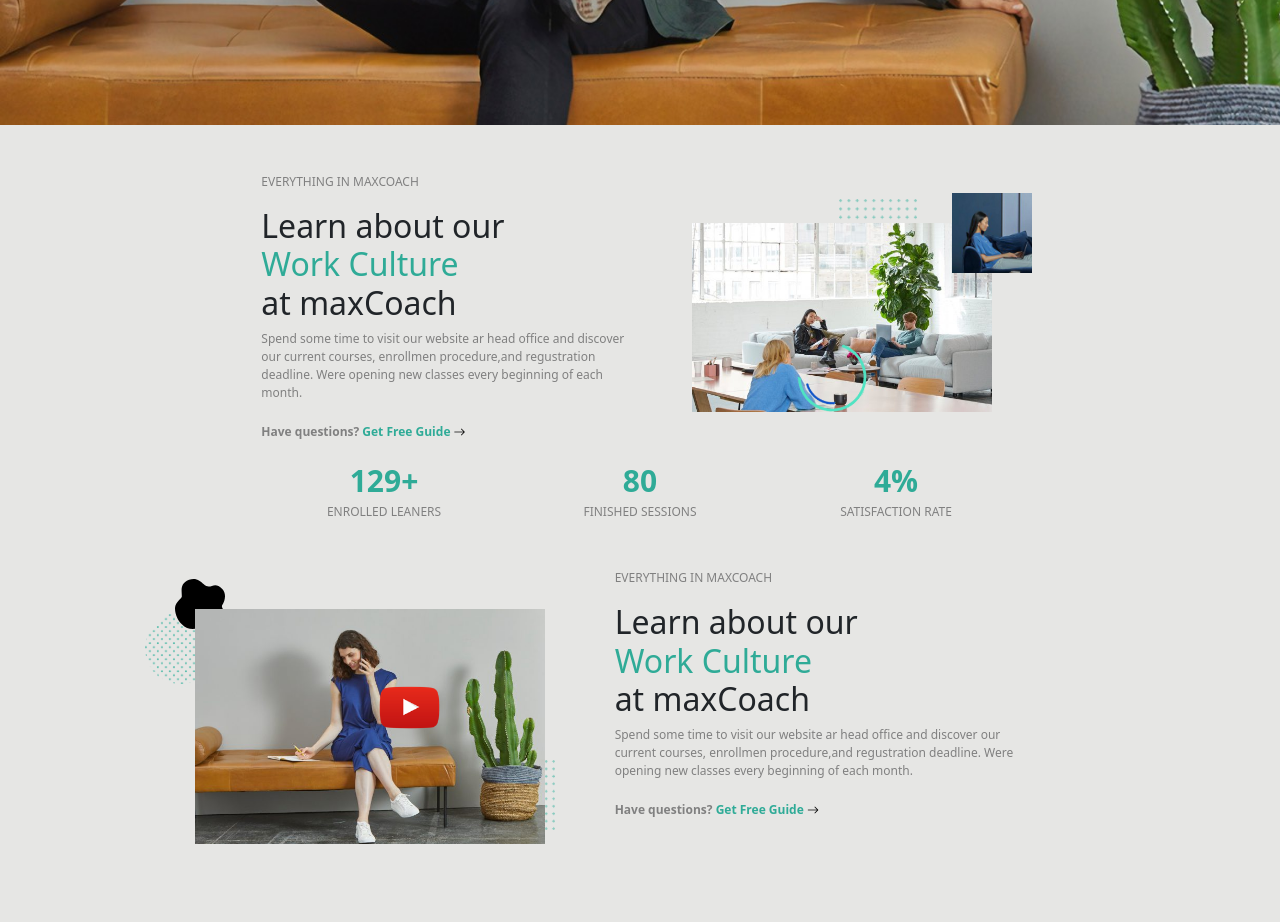
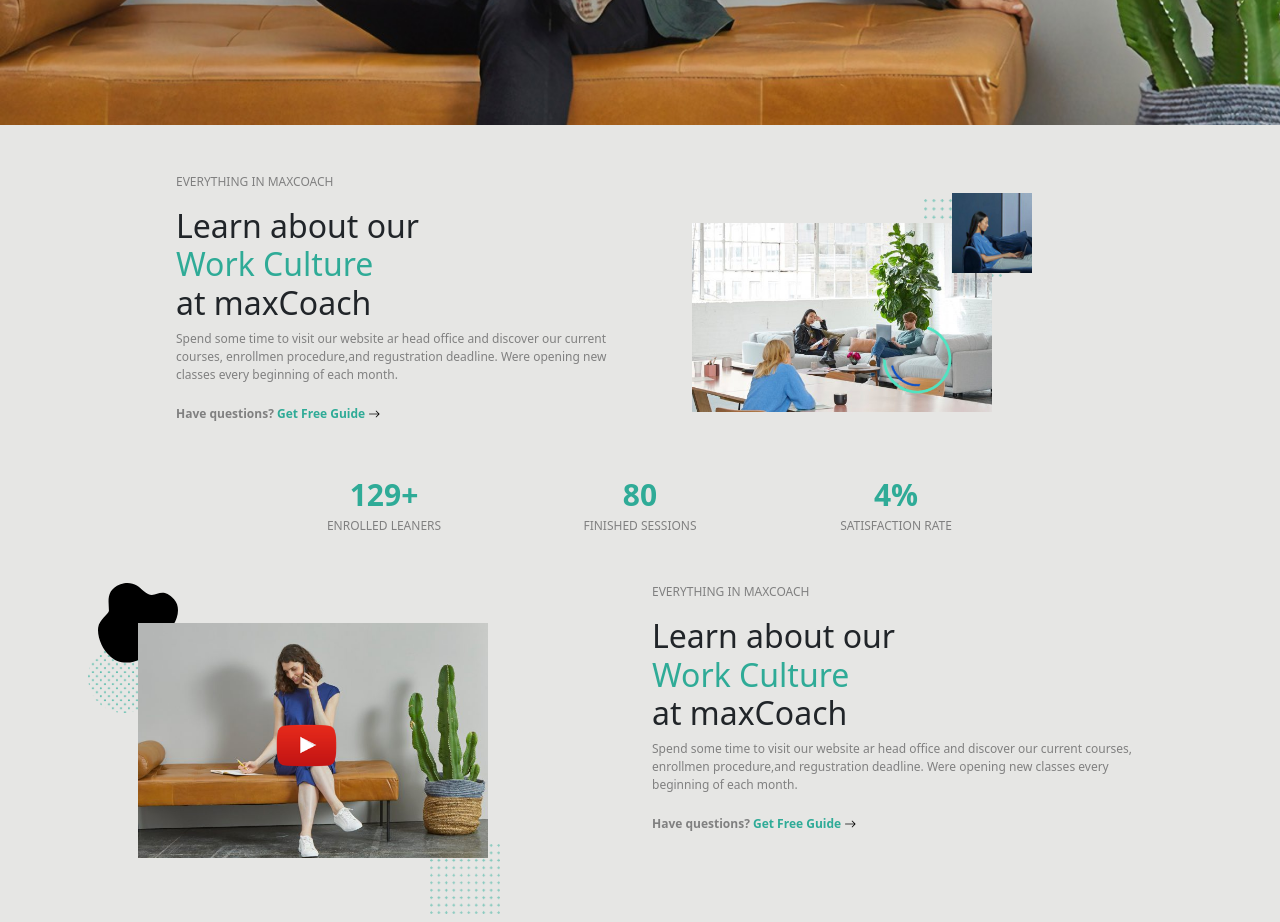
Before and after one commit to Sara-Barbi/proj-html-vuejs, a Vue app: page / in a window 1280 px wide. Shown: the part 540-1462 px from the top of the page. Built offline with nearby package versions, Linux system fonts and the light colour scheme.

Commit message:
img iniziali

```diff
--- a/src/components/sub_components/main/HeartUs.vue
+++ b/src/components/sub_components/main/HeartUs.vue
@@ -37,6 +37,11 @@
 
         </div>
         <div class="col-5">
+            <p class='smallDiciture'>EVERYTHING IN MAXCOACH</p>
+            <h2>We're Here To <h2 class="thinH2">Transform</h2>You</h2>
+            <p class='smallDiciture'>Spend some time to visit our website ar head office and discover our current courses, enrollmen procedure,and regustration deadline. Were opening new classes every beginning of each month.and regustration deadline. Were opening new classes every beginningand regustration deadline. Were opening new classes every beginning</p>
+            <button class="greenB">Get Free Guide</button>
+
 
         </div>
     </div>
@@ -163,5 +168,14 @@ export default {
 
     }
 }
+.greenB{
+    padding: 10px 30px;
+    color: white;
+    font-size: 12px;
+    font-weight: bold;
+    background-color: #1fad95;
+    border: 0px;
+    border-radius: 5px;
+}
 
 </style>
--- a/src/components/sub_components/main/workCulture.vue
+++ b/src/components/sub_components/main/workCulture.vue
@@ -1,13 +1,13 @@
 <template>
     <div class="containerr1">
-      <div class="row  justify-content-center">
-        <div class="col-5 mt-5  ps-5 ">
+      <div class="row  justify-content-center mb-5">
+        <div class="col-6 mt-5  ps-5 ">
           <p class='smallDiciture'>EVERYTHING IN MAXCOACH</p>
           <h2>Learn about our <h2 class="thinH2">Work Culture</h2>at maxCoach</h2>
           <p class='smallDiciture'>Spend some time to visit our website ar head office and discover our current courses, enrollmen procedure,and regustration deadline. Were opening new classes every beginning of each month.</p>
           <span class='smallDiciture view ' >Have questions? <span style="color:#2fab97;">Get Free Guide <i class="view bi-arrow-right"></i></span></span>
         </div>
-        <div class="col-5 mt-5">
+        <div class="col-6 mt-5">
           <img class='imgPrinc' src="../../../assets/image/stock-full-hd-10-ohki1ayywq3cqutettrncduujpoaorifqu4relt2ts.jpg" alt="">
           <img class='imgTop' src="../../../assets/image/about-us-01-ohkia3qg98rq9vg3s0mn2hkflr1migdqdw370qnegc.jpg" alt="">
           <img class='pattern' src="../../../assets/image/maxcoach-shape-07-100x100.png" alt="">
@@ -25,7 +25,7 @@
 
       <div class="row ">
 
-        <div class="col-5 mt-5">
+        <div class="col-6 mt-5">
           <img class='imgYou' src="../../../assets/image/stock-full-hd-11-670x450.jpg" alt="">
           <img class="YTsimbol" src="../../../assets/image/icon-youtube-play.png" alt="">
           <img src="../../../assets/image/maxcoach-shape-05-150x150.png" alt="" class='romboPoints'>
@@ -34,7 +34,7 @@
 
 
         </div>
-        <div class="col-5  ms-5  mt-5">
+        <div class="col-6    mt-5">
           <p class='smallDiciture'>EVERYTHING IN MAXCOACH</p>
           <h2>Learn about our <h2 class="thinH2">Work Culture</h2>at maxCoach</h2>
           <p class='smallDiciture'>Spend some time to visit our website ar head office and discover our current courses, enrollmen procedure,and regustration deadline. Were opening new classes every beginning of each month.</p>
@@ -103,35 +103,35 @@ export default {
       position: absolute;
       width: 350px;
       top: 40px;
-      right: 10px;
+      left: 10px;
       z-index: 1;
     }
     .svgIMG{
       position: absolute;
-      width: 50px;
-      top: 10px ;
-      right: 330px ;
+      width: 80px;
+      top: 0px ;
+      left: -30px;
 
 
     }
     .romboPoints{
       position: absolute;
       width: 70px;
-      top: 45px;
-      right: 340px;
+      top: 60px;
+      left: -40px;
 
     }
     .patternPoints{
        position: absolute;
        width: 70px;
-       bottom: -10px;
-       right: 0;
+       bottom: -80px;
+       right: 140px;
     }
     .YTsimbol{
       width: 60px;
       position: absolute;
-      top: 50%;
-      left: 50%;
+      top: 150px;
+      left: 110px;
       transform: translate(64%, -20%);
       z-index: 2 ;
     }
```
